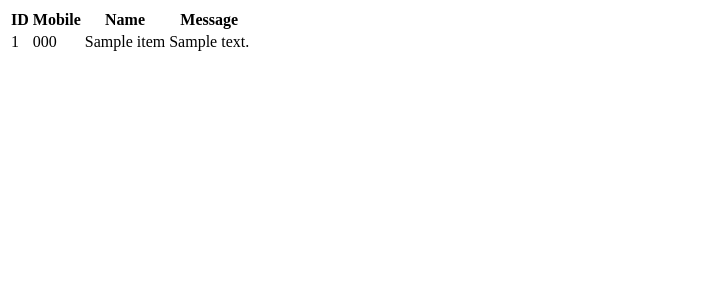
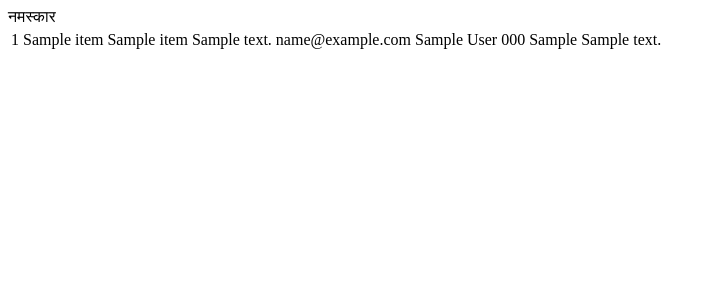
Before and after one commit to rameshjbhatta/TentHouse, a Django app: page /contactAPI/ in a window 1280 px wide. Shown: the top 300 px of the page, without its empty margins (0-712 px from the left). Run offline with Django 4.2, Linux system fonts and the light colour scheme; a database or web service that is not in the repository returns one stand-in record (values such as "Sample title"); data that the repository does not hold is empty.

Commit message:
data fetching through api

```diff
--- a/RameshBhatta/settings.py
+++ b/RameshBhatta/settings.py
@@ -116,6 +116,10 @@ USE_I18N = True
 
 USE_TZ = True
 
+DEFAULT_CHARSET = 'utf-8'
+FILE_CHARSET = 'utf-8'
+DEFAULT_CONTENT_TYPE = 'text/html'
+
 
 # Static files (CSS, JavaScript, Images)
 # https://docs.djangoproject.com/en/4.2/howto/static-files/
--- a/RameshBhatta/urls.py
+++ b/RameshBhatta/urls.py
@@ -47,6 +47,7 @@ urlpatterns = [
 
 #And for rendering data just direct it to the views and redirect to template with data
     path('home/',views.index, name='homepage' ),
+    path('check/',views.ContactDataAPI, name='check' ),
     path('services/', views.services, name='web_services'),
     path('gallery/', views.gallery, name='web_gallery'),
     path('contact/', views.contact, name='web_contact'),
--- a/prasad/templates/prasad/base.html
+++ b/prasad/templates/prasad/base.html
@@ -89,8 +89,7 @@
       </div>
     </nav>
   </section>
-  <a href="{% url 'bookingpage' %}" style="margin-left:250px ;">Book in advance for comming season with full payment and
-    get 10% discount !!! 9848724282 , 9858750114 , 099540190</a>
+  <a href="{% url 'bookingpage' %}" style="margin-left:100px ;"> सम्पुर्ण भुक्तानी बूक कै समय मा भए  10% डिस्काउन्ट गरिने कुरा जानकारी गरिन्छ  यो अफर #December 31 eve सम्म (पौष-15 सम्म) लागूहुनेछ 9848724282, 9858750114, 099540190 </a>
 
 
 
--- a/prasad/templates/prasad/check.html
+++ b/prasad/templates/prasad/check.html
@@ -6,15 +6,21 @@
 </head>
 <body>
     <table>
-      <tr> <th>ID</th><th>Mobile</th><th>Name</th><th>Message</th></tr>
+      <tr> </tr>
       {% for i in data %}
       <tr>
         <td>{{i.id}}</td>
-        <td>{{i.mobile}}</td>
-        <td>{{i.name}}</td>
-         <td>{{i.message}}</td>
+        <td>{{i.booking_name}}</td>
+        <td>{{i.event_name}}</td>
+         <td>{{i.address}}</td>
+         <td>{{i.email}}</td>
+         <td>{{i.full_name}}</td>
+         <td>{{i.mobile_no}}</td>
+         <td>{{i.event_day_choice}}</td>
+         <td>{{i.other_details}}</td>
     </tr>
     {% endfor %}
+    {{ nepali_text }}
     </table>
 
 
--- a/prasad/views.py
+++ b/prasad/views.py
@@ -10,10 +10,8 @@ from django.core.paginator import Paginator
 from django.shortcuts import render
 from .models import ServiceInfo
 import requests
-from django.contrib.auth.decorators import login_required
 
 
-@login_required
 def api_root(request):
     api_root_data = {
     "users": "http://127.0.0.1:8000/api/users/",
@@ -38,11 +36,13 @@ class UserViewSet(viewsets.ModelViewSet):
     serializer_class = UserSerializer
 
 def ContactDataAPI(request):
-    response = requests.get("http://127.0.0.1:8000/api/contactinfos/")
+    response = requests.get("http://127.0.0.1:8000/api/bookinginfos/")
     print(response)
     data = response.json()
+    nepali_text = "नमस्कार"
+    print(nepali_text)
     print(data)
-    return render(request,'prasad/check.html',{'data':data})
+    return render(request,'prasad/check.html',{'data':data,'nepali_text':nepali_text})
 
 def entrypage(request):
     return render(request, 'prasad/entrypage.html')
```
